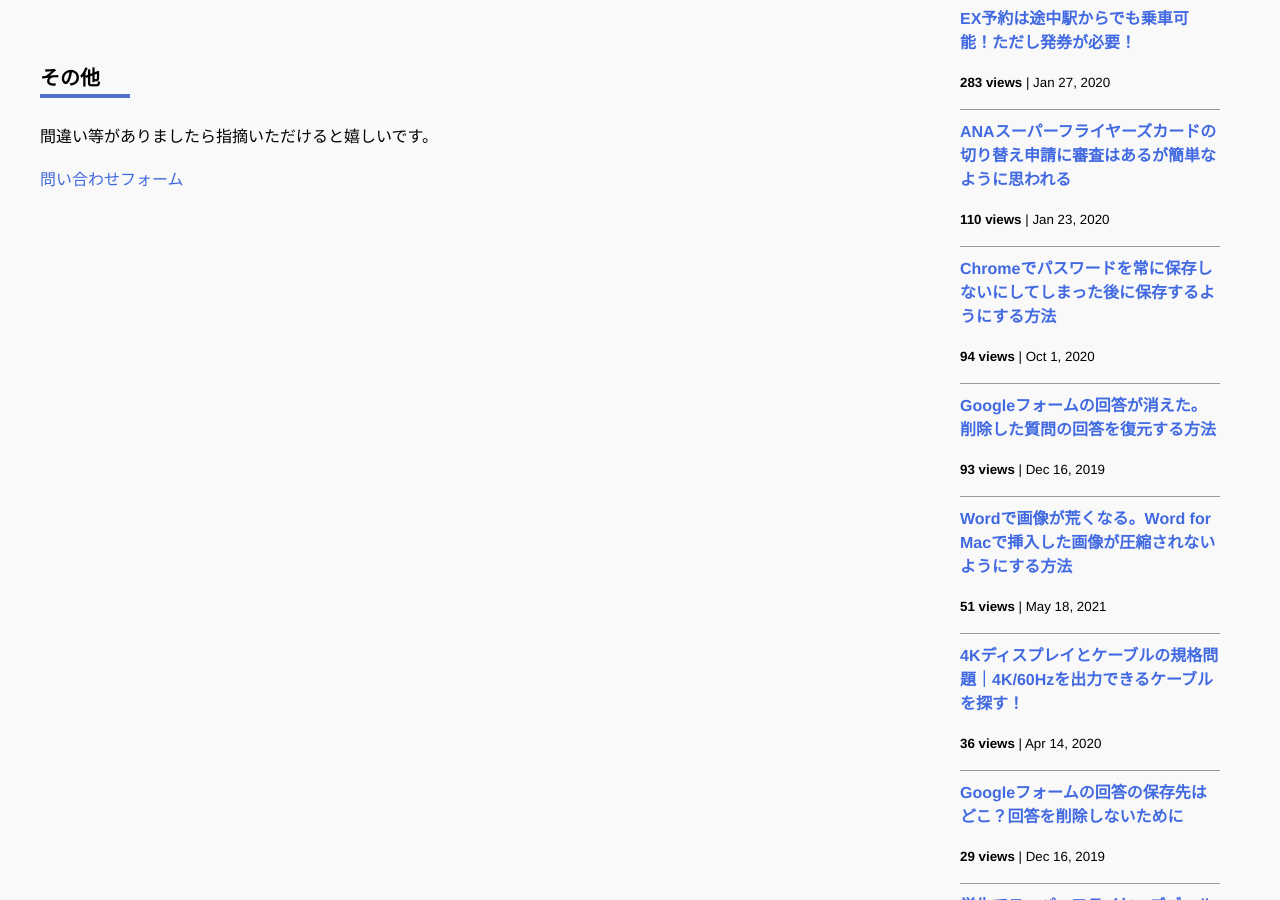
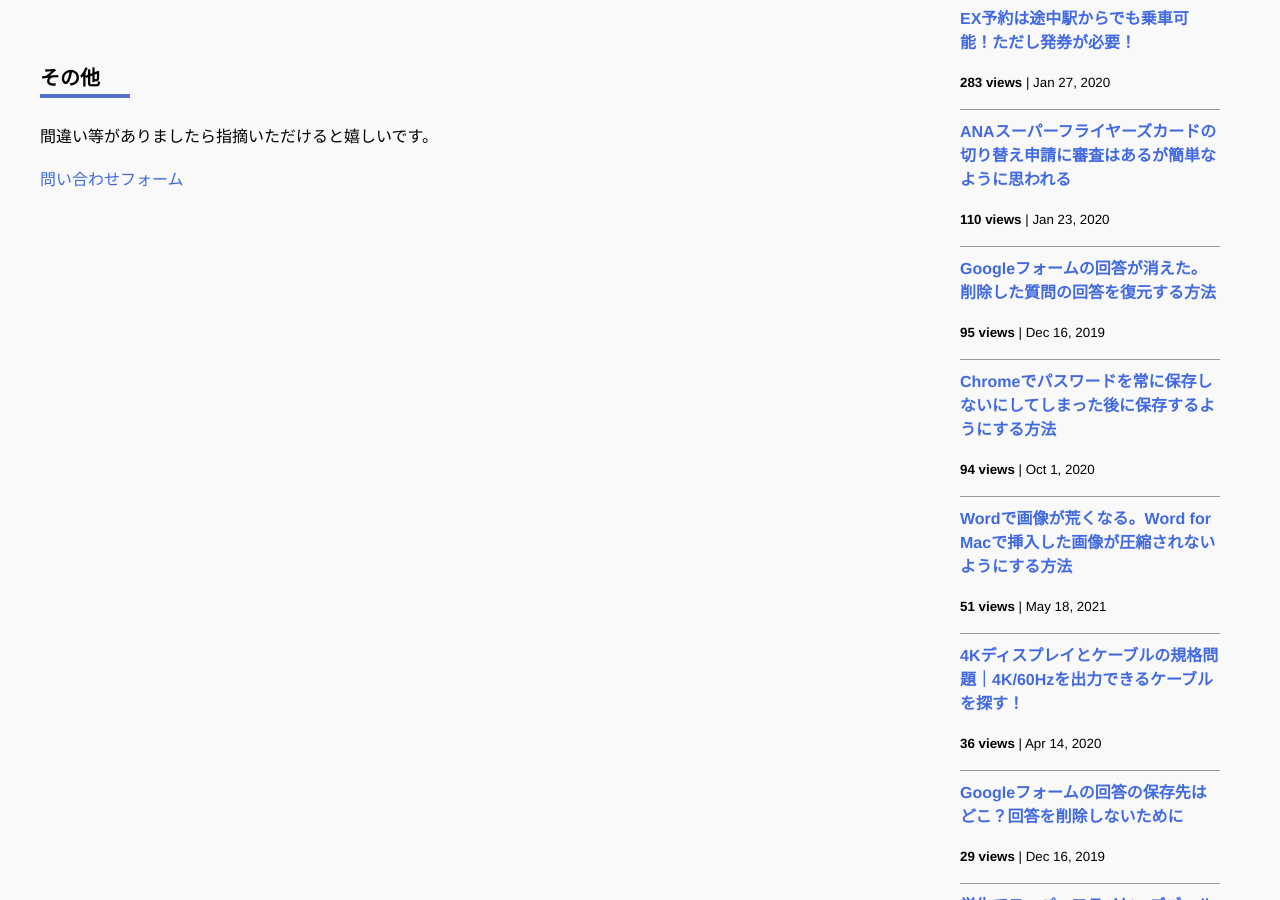
Before and after one commit to iwanaminami/shoyaiwaname, a Jekyll site: the page built from about.markdown, in a window 1280 px wide and 900 px high, scrolled down 878 px. Built offline with Jekyll 4.4.1, drawn with Linux system fonts in a browser that asks for light colours; nearby versions of some CDN libraries; comment, search, counter and statistics services are not loaded.

Commit message:
chore(ga): update _data/popularposts.yml 20250920-0152

```diff
--- a/_data/popularposts.yml
+++ b/_data/popularposts.yml
@@ -3,10 +3,10 @@ side:
     url: "/2020/01/27/ex-rideontheway.html"
   - view: 110
     url: "/2020/01/23/sfc-judge.html"
+  - view: 95
+    url: "/2019/12/16/restore-googleform.html"
   - view: 94
     url: "/2020/10/01/googlepassword.html"
-  - view: 93
-    url: "/2019/12/16/restore-googleform.html"
   - view: 51
     url: "/2021/05/18/image-compression-word.html"
   - view: 36
```
